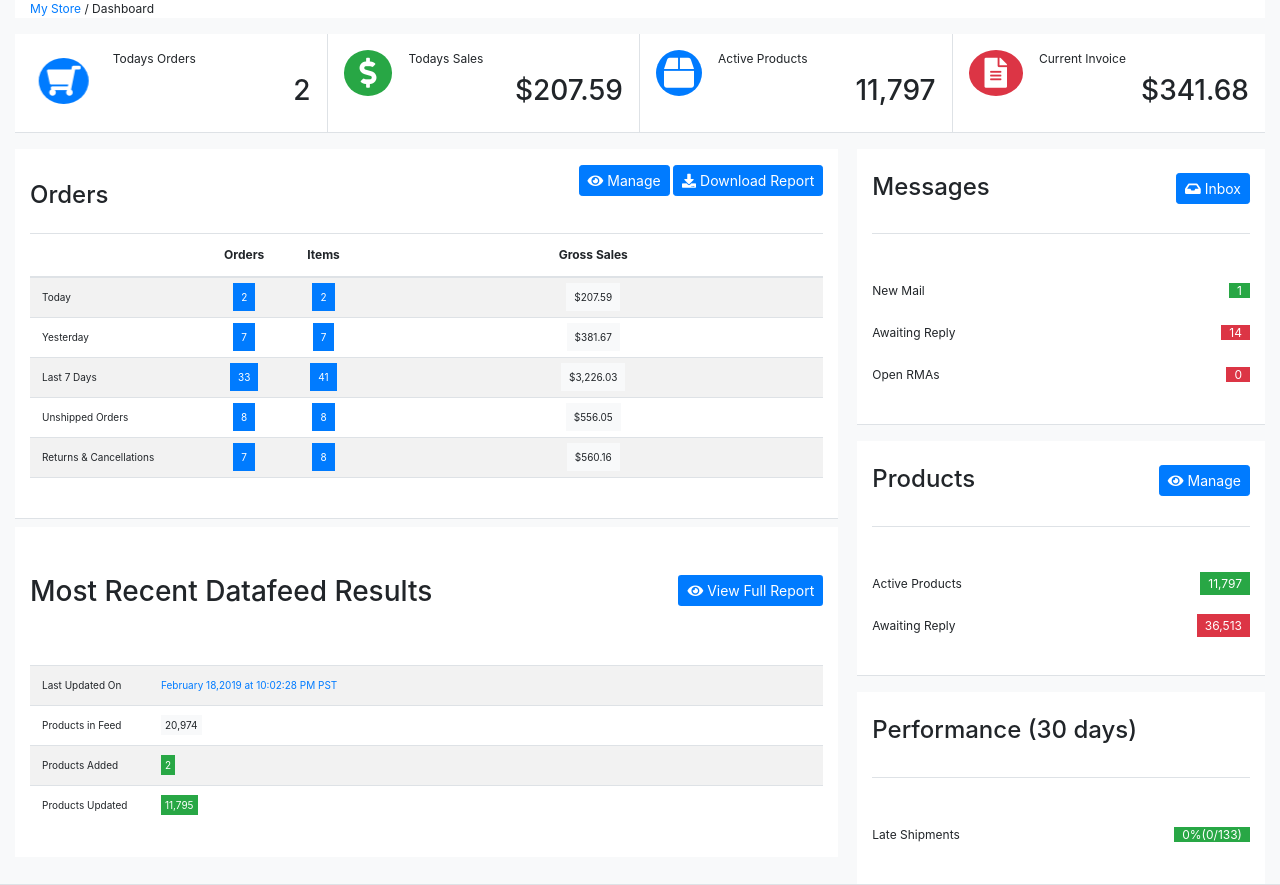
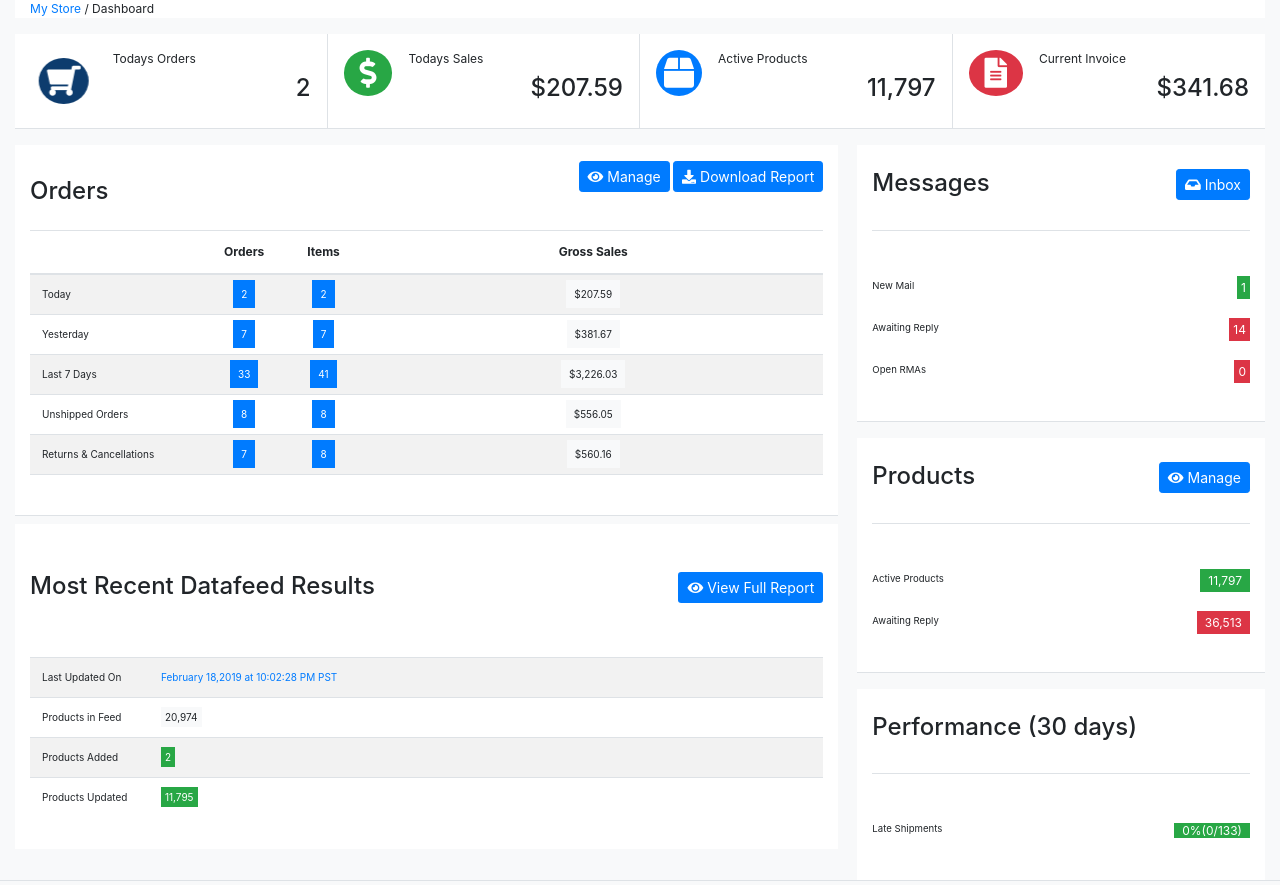
Before and after one commit to Buckshotdesigns/UI-UX-challenge, a PHP site: page / in a window 1280 px wide. Run offline with PHP 8.4, Linux system fonts and the light colour scheme; some libraries are stand-ins or nearby versions.

Commit message:
finalizing text size

```diff
--- a/assets/styles/style.css
+++ b/assets/styles/style.css
@@ -16,3 +16,6 @@ td {
 .large-icon {
     font-size: 2.5em;
 }
+.bkgd-custom {
+    background-color: #0d3c6e;
+}
--- a/index.html
+++ b/index.html
@@ -16,24 +16,24 @@
     <div class="container-fluid bg-white border-bottom">
         <div class="row">
             <div class="col-3 border-right p-3">
-                <i class="fas fa-shopping-cart flip text-white bg-primary large-icon p-2 m-2 rounded-circle float-left"></i>
+                <i class="fas fa-shopping-cart flip text-white bkgd-custom large-icon p-2 m-2 rounded-circle float-left"></i>
                 <p class="float-left ml-3">Todays Orders</p>
-                <h3 class="float-right mt-4">2</h3>
+                <h4 class="float-right mt-4">2</h4>
             </div>
             <div class="col-3 border-right p-3">
                 <i class="fas fa-dollar-sign text-white bg-success large-icon px-3 py-2 rounded-circle float-left"></i>
                 <p class="float-left ml-3">Todays Sales</p>
-                <h3 class="float-right mt-4">$207.59</h3>
+                <h4 class="float-right mt-4">$207.59</h4>
             </div>
             <div class="col-3 border-right p-3">
                     <i class="fas fa-box text-white bg-primary large-icon p-2 rounded-circle float-left"></i>
                     <p class="float-left ml-3">Active Products</p>
-                    <h3 class="float-right mt-4">11,797</h3>
+                    <h4 class="float-right mt-4">11,797</h4>
             </div>
             <div class="col-3 p-3">
                     <i class="far fa-file-alt text-white bg-danger large-icon px-3 py-2 rounded-circle float-left"></i>
                     <p class="float-left ml-3">Current Invoice</p>
-                    <h3 class="float-right mt-4">$341.68</h3>
+                    <h4 class="float-right mt-4">$341.68</h4>
 
             </div>
         </div>
@@ -100,7 +100,7 @@
                 </div>
                 <div class="container bg-white my-2 pb-3">
                     <div class="clearfix py-5">
-                        <h3 class="float-left">Most Recent Datafeed Results</h3>
+                        <h4 class="float-left">Most Recent Datafeed Results</h4>
                         <button class="btn btn-sm bg-primary text-white float-right"><i class="far fa-eye text-white pr-1"></i>View Full Report</button>
                     </div>
                     <table class="table table-striped">
@@ -132,16 +132,16 @@
                         <button class="btn btn-primary btn-sm float-right "><i class="fas fa-inbox text-white pr-1"></i>Inbox</button>
                     </div>
                     <div class="clearfix mt-5">
-                        <p class="float-left">New Mail</p>
-                        <p class="float-right"><span class="bg-success text-white px-2">1</span></p>
+                        <p class="float-left small">New Mail</p>
+                        <p class="float-right"><span class="bg-success text-white p-1">1</span></p>
                     </div>
                     <div class= "clearfix mt-2">
-                        <p class="float-left">Awaiting Reply</p>
-                        <p class="float-right"><span class="bg-danger text-white px-2">14</span></p>
+                        <p class="float-left small">Awaiting Reply</p>
+                        <p class="float-right"><span class="bg-danger text-white p-1">14</span></p>
                     </div>
                     <div class="clearfix mt-2">
-                        <p class="float-left">Open RMAs</p>
-                        <p class="float-right"><span class="bg-danger text-white px-2">0</span></p>
+                        <p class="float-left small">Open RMAs</p>
+                        <p class="float-right"><span class="bg-danger text-white p-1">0</span></p>
                     </div>
                 </div>
                 <div class="container bg-white border-bottom mt-3 pb-4">
@@ -150,11 +150,11 @@
                         <button class="btn btn-primary btn-sm float-right "><i class="far fa-eye text-white pr-1"></i>Manage</button>
                     </div>
                     <div class="clearfix mt-5">
-                        <p class="float-left">Active Products</p>
+                        <p class="float-left small">Active Products</p>
                         <p class="float-right"><span class="bg-success text-white px-2 py-1">11,797</span></p>
                     </div>
                     <div class= "clearfix mt-2">
-                        <p class="float-left">Awaiting Reply</p>
+                        <p class="float-left small">Awaiting Reply</p>
                         <p class="float-right"><span class="bg-danger text-white px-2 py-1">36,513</span></p>
                     </div>
                 </div>
@@ -163,7 +163,7 @@
                         <h4>Performance (30 days)</h4>
                     </div>
                     <div class="clearfix mt-5">
-                        <p class="float-left">Late Shipments</p>
+                        <p class="float-left small">Late Shipments</p>
                         <p class="float-right"><span class="bg-success text-white px-2">0%(0/133)</span></p>
                     </div>
                 </div>
```
